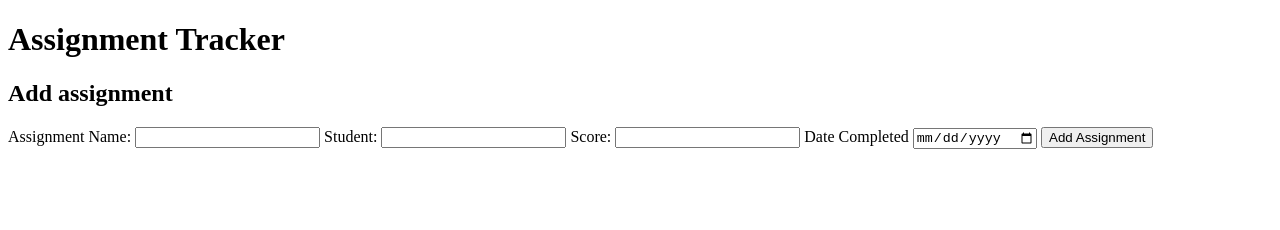
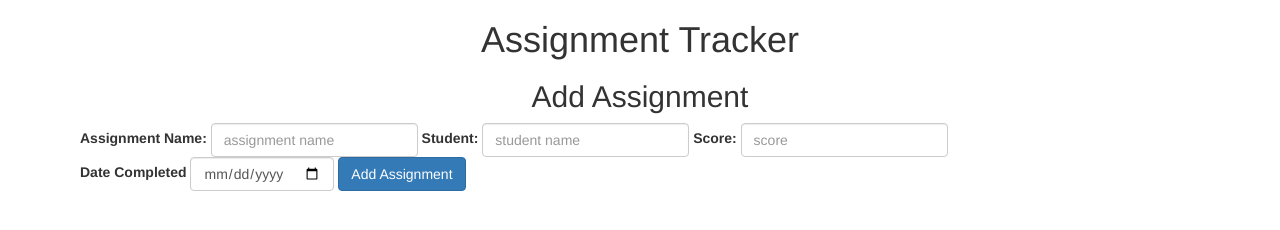
Before and after one commit to JaynieA/assignment_tracker_mongo_peer, a website: page public/index.html in a window 1280 px wide. Drawn offline with nearby package versions, Linux system fonts and the light colour scheme; no server answers.

Commit message:
add basic bootstrap

```diff
--- a/public/index.html
+++ b/public/index.html
@@ -7,34 +7,45 @@
   <title>Assignment Tracker</title>
   <script src="vendors/angular.min.js" charset="utf-8"></script>
   <script src="scripts/client.js" charset="utf-8"></script>
+  <!-- Latest compiled and minified CSS -->
+  <link rel="stylesheet" href="https://maxcdn.bootstrapcdn.com/bootstrap/3.3.7/css/bootstrap.min.css" integrity="sha384-BVYiiSIFeK1dGmJRAkycuHAHRg32OmUcww7on3RYdg4Va+PmSTsz/K68vbdEjh4u" crossorigin="anonymous">
+  <link rel="stylesheet" href="/style/master.css">
 </head>
 <body ng-app="myApp">
-  <main ng-controller="AssignmentController">
-    <h1>Assignment Tracker</h1>
-    <h2>Add assignment</h2>
-    <form>
-      <label>Assignment Name:</label>
-      <input type="text" ng-model="assignmentNameIn">
-      <label>Student:</label>
-      <input type="text" ng-model="studentNameIn">
-      <label>Score:</label>
-      <input type="number" ng-model="scoreIn">
-      <label>Date Completed</label>
-      <input type="date" ng-model="dateCompletedIn">
-      <button type="submit" ng-click="postAssignment()">Add Assignment</button>
+  <main ng-controller="AssignmentController" class="container">
+    <h1 class="text-center">Assignment Tracker</h1>
+    <h2 class="text-center">Add Assignment</h2>
+    <form class="form-inline">
+      <div class="form-group">
+        <label>Assignment Name:</label>
+        <input type="text" ng-model="assignmentNameIn" class="form-control" placeholder="assignment name">
+      </div>
+      <div class="form-group">
+        <label>Student:</label>
+        <input type="text" ng-model="studentNameIn" class="form-control" placeholder="student name">
+      </div>
+      <div class="form-group">
+        <label>Score:</label>
+        <input type="number" ng-model="scoreIn" class="form-control" placeholder="score">
+      </div>
+      <div class="form-group">
+        <label>Date Completed</label>
+        <input type="date" ng-model="dateCompletedIn" class="form-control">
+      </div>
+      <button type="submit" ng-click="postAssignment()" class="btn btn-primary">Add Assignment</button>
     </form>
     <div ng-repeat="assignment in assignmentArray">
       <p>{{assignment.assignment_name}}</p>
       <p>{{assignment.student_name}}</p>
       <p>{{assignment.score}}</p>
-      <p>{{assignment.date_completed}}</p>
-      <button type="button" ng-click="deleteAssignment(assignment._id)">Delete this assignment</button>
-      <button type="button" ng-click="showModifyForm(assignment._id)">Modify this assignment</button>
-      <div ng-show="showMe === assignment._id">
+      <p>{{assignment.date_completed | date:'MM/dd/yyyy'}}</p>
+      <button type="button" ng-click="deleteAssignment(assignment._id)" class="btn btn-danger">Delete</button>
+      <button type="button" ng-click="showModifyForm(assignment._id)" class="btn btn-warning">Modify Score</button>
+      <form ng-show="showMe === assignment._id" class="form-inline">
         <label>Score:</label>
-        <input type="number" ng-model="assignment.modifiedScore">
-        <button type="submit" ng-click="modifyAssignment(assignment._id, assignment.modifiedScore)">Change Score</button>
-      </div>
+        <input type="number" ng-model="assignment.modifiedScore" class="form-control">
+        <button type="submit" ng-click="modifyAssignment(assignment._id, assignment.modifiedScore)" class="btn btn-warning">Change Score</button>
+      </form>
       <hr>
     </div>
   </main>
--- /dev/null
+++ b/public/style/master.css
@@ -0,0 +1,3 @@
+form {
+  margin: 10px;
+}
```
